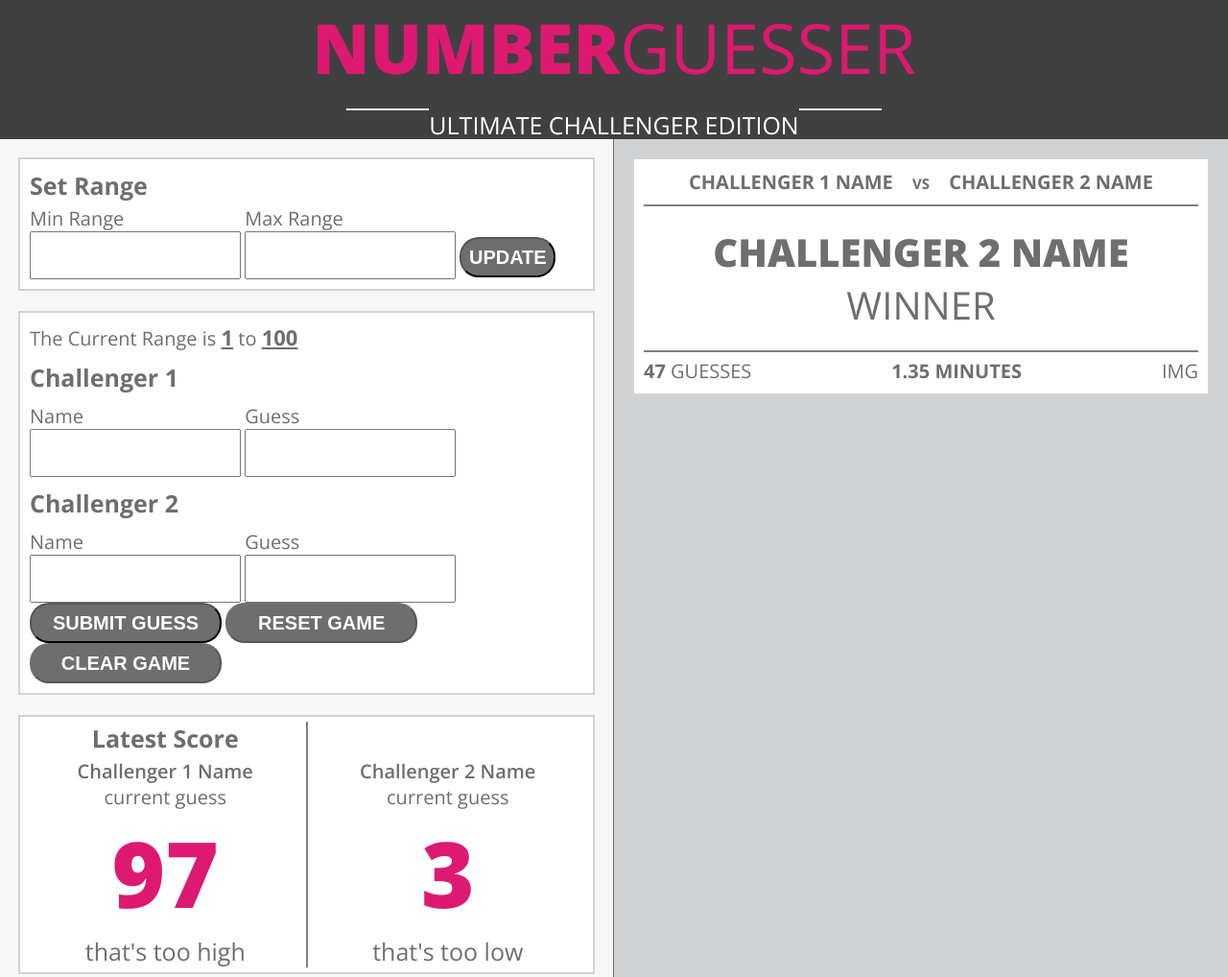
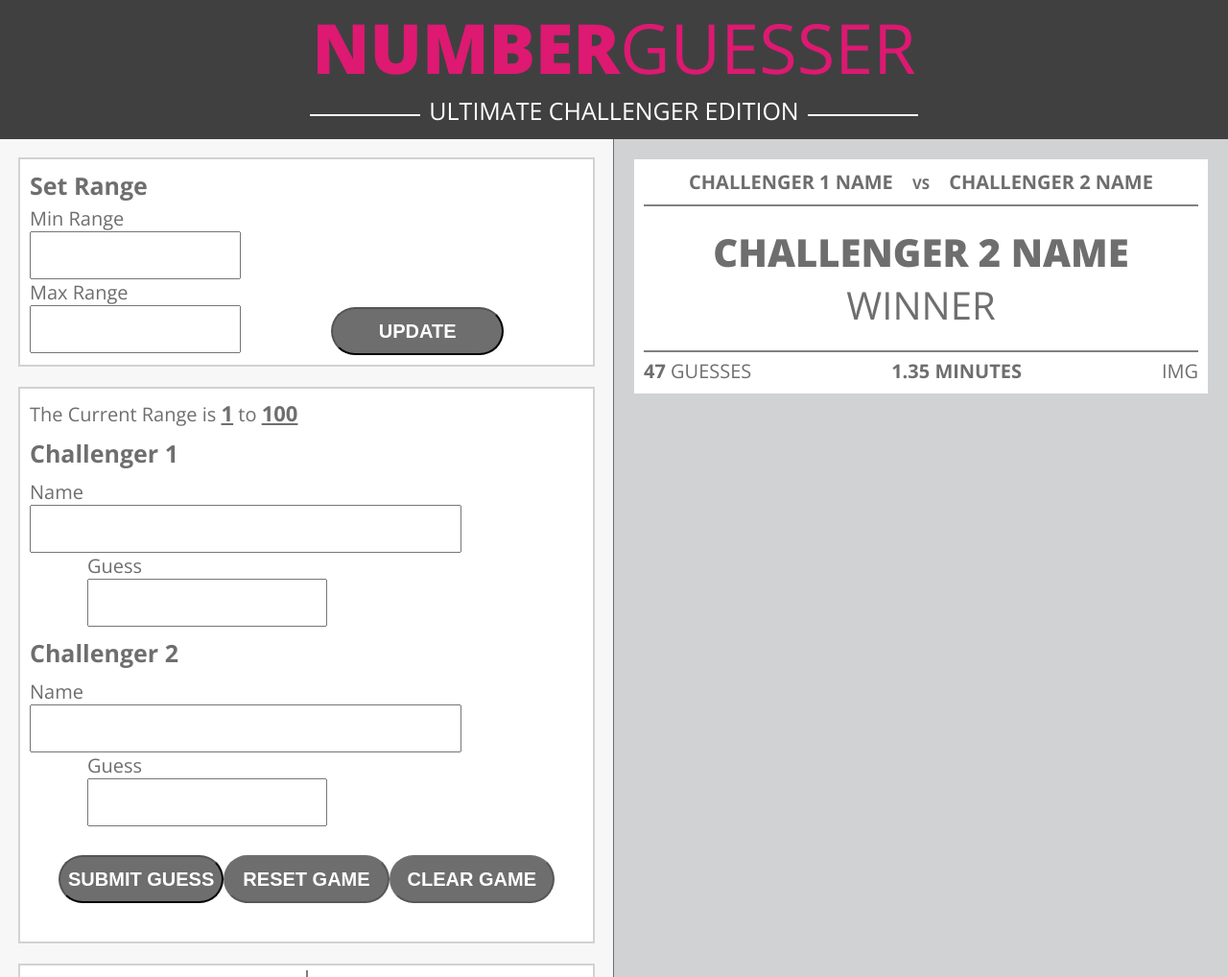
Before and after one commit to NaomiKC92/Number_Guesser, a plain HTML site: page idex.html in a window 1280 px wide. Shown: the top 1018 px of the page at 96% size. Drawn offline with nearby package versions, Linux system fonts and the light colour scheme.

Commit message:
Finalize CSS for phase 1

```diff
--- a/idex.html
+++ b/idex.html
@@ -10,9 +10,7 @@
   <header>
     <h1><span class="num">NUMBER</span>GUESSER</h1>
     <div id="head-paragraph">
-      <div class= "sideline"></div>
-        <h2>ULTIMATE CHALLENGER EDITION</h2>
-      <div class="sideline"></div>
+        <h2><span class= "sideline"></span>ULTIMATE CHALLENGER EDITION<span class="sideline"></span></h2>
     </div>
   </header>
   <main>
@@ -71,14 +69,14 @@
             <h3>Latest Score</h3>
             <p class="name-1">Challenger 1 Name</p>
             <p>current guess</p>
-            <p class="play-1-guess">97</p>
+            <p class="play-1-guess">?</p>
             <p class="play-1-high-low">that's too high</p>
           </div>
           <div class="middle-line"></div>
           <div class="mini-right-box">
             <p class="name-2">Challenger 2 Name</p>
             <p>current guess</p>
-            <p class="play-2-guess">3</p>
+            <p class="play-2-guess">?</p>
             <p class="play-2-high-low">that's too low</p>
           </div>
         </div>
--- a/main.js
+++ b/main.js
@@ -81,6 +81,9 @@ function submitAction(e) {
        updateNames();
        console.log('Testing');
        gamePlay();
+       stayWithinMin();
+       stayWithinMax();
+
 }
 
 function updateNames(event){
@@ -136,7 +139,6 @@ function enablingButtons(value) {
   }
 
 function gamePlay() {
-  debugger;
     console.log('gameplay')
     var parseGuess = parseInt(guessOne.value);
     if (parseGuess < randomNum){
@@ -148,3 +150,15 @@ function gamePlay() {
     lowHighResultOne.innerHTML = "BOOM!"
   }
 }
+
+function stayWithinMin() {
+  if (guessOne.value < minNums || guessTwo.value < minNums) {
+    submitButton.diabled = true;
+    console.log('Number not in minimum range, please try again!')
+}};
+
+
+function stayWithinMax() {
+if (guessOne.value > maxNums || guessTwo.value > maxNums) {
+   console.log('Number not in maximum range, please try again!')
+}};
--- a/styles2.css
+++ b/styles2.css
@@ -36,7 +36,8 @@ h1 {
 h2 {
 	font-weight: 300;
 	font-size: 25px;
-	margin:0;
+	margin-right: 5px;
+	margin-left: 5px;
 	color: #fff;
 	align-items: center;
 }
@@ -49,13 +50,13 @@ h3 {
 }
 
 button {
-	border-radius: 20px;
+	border-radius: 50px;
 	background-color: #6E6E6E;
 	color:#ffffff;
 	font-size:20px;
 	font-weight:600;
-	width:200px;
-	height:42px;
+	width:250px;
+	height:50px;
 }
 
 input {
@@ -89,6 +90,21 @@ p {
 	display: inline-block;
 }
 
+.input-box-4,
+.input-box-2 {
+	margin-left: 60px;
+}
+
+.challenger-1-name,
+.challenger-2-name {
+	width: 450px;
+}
+
+.challenger-1-guess,
+.challenger-2-guess {
+	width: 250px;
+}
+
 .ranges {
 	display: block;
 }
@@ -96,6 +112,7 @@ p {
 .min-input-box,
 .max-output-box {
 	display: inline-block;
+	width: 310px;
 }
 
 #head-paragraph {
@@ -111,10 +128,13 @@ p {
 }*/
 
 .sideline {
-	display: flex;
+	display: inline-flex;
     background-color: #ffffff;
     height: 2px;
-    width: 9%;
+    width: 115px;
+    margin-bottom: 4px;
+    margin-right: 9px;
+    margin-left: 9px;
 }
 
 .lowest-number, .highest-number {
@@ -145,9 +165,13 @@ p {
 }
 
 .update-btn {
-	width:100px;
-	border-radius:20px;
+	border-radius: 50px;
+	background-color: #6E6E6E;
+	color:#ffffff;
 	font-size:20px;
+	font-weight:600;
+	width:180px;
+	height:50px;
 }
 
 
@@ -155,11 +179,7 @@ legend {
 	font-weight:700;
 	font-size:25px;
 	padding:10px 0;
-
 }
-
-
-
 
 .latest-scores {
 	margin:19px 19px;
@@ -169,7 +189,10 @@ legend {
 }
 
 .buttons {
+	display: flex;
 	border: 50 px;
+	margin: 30px;
+	justify-content: space-between;
 }
 
 .name-1,.name-2 {
```
